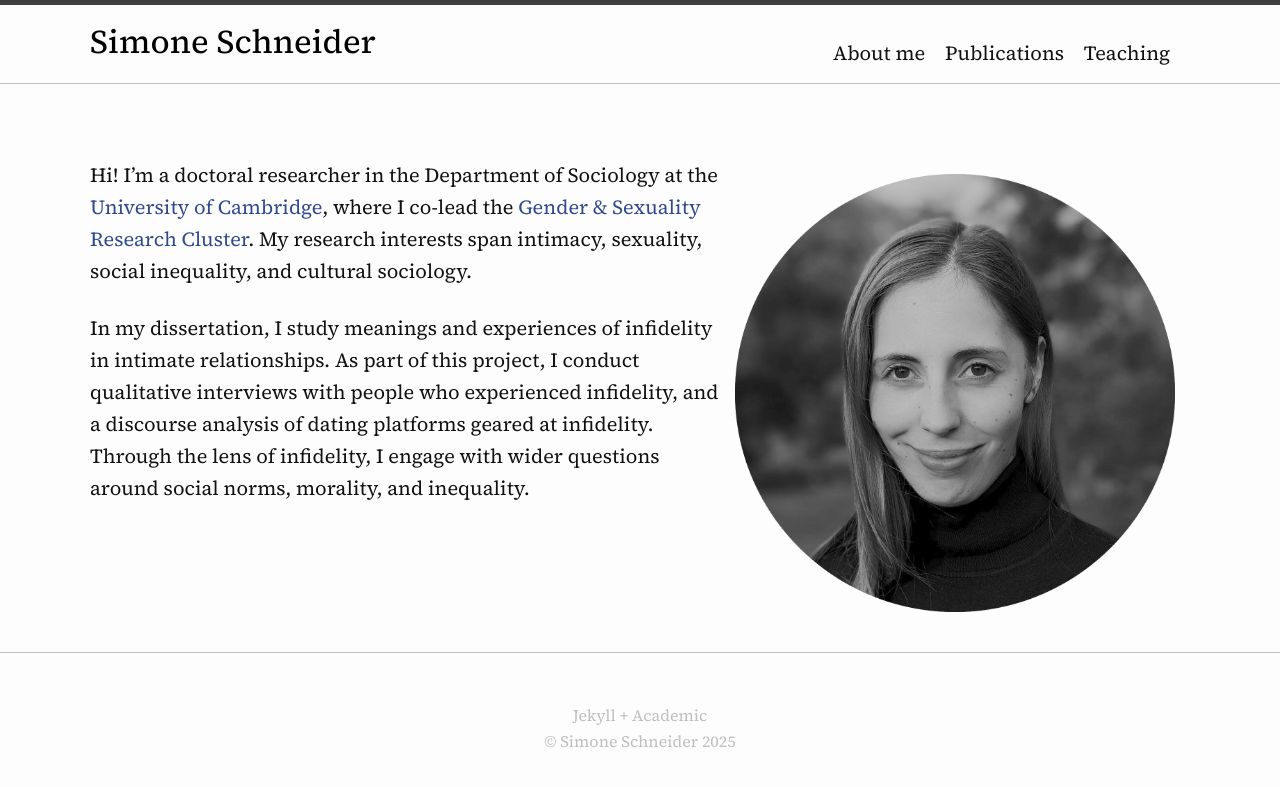
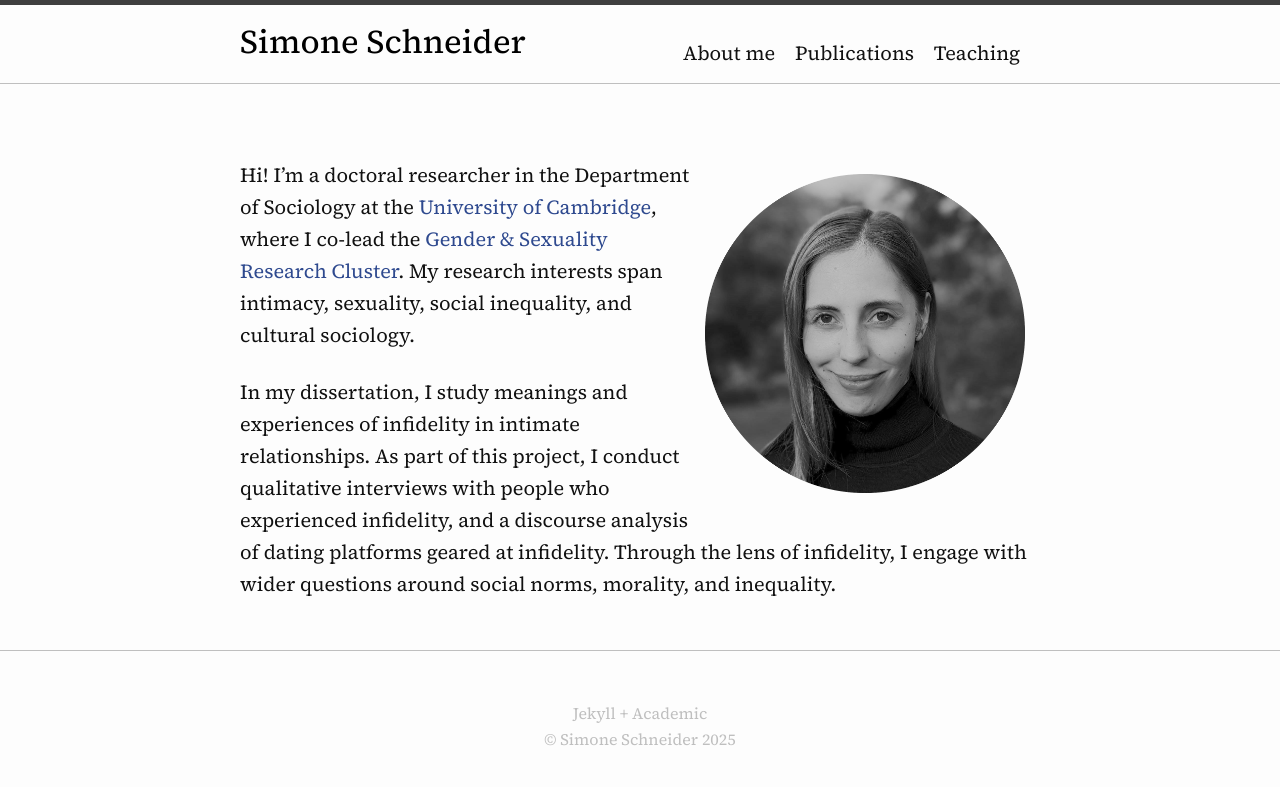
Before and after one commit to simone-schneider/simone-schneider.github.io, a Jekyll site: the page built from index.md, in a window 1280 px wide. Shown: the top 787 px of the page. Built offline with Jekyll 4.4.1, drawn with Linux system fonts in a browser that asks for light colours.

Commit message:
Update academic.scss

```diff
--- a/_sass/academic.scss
+++ b/_sass/academic.scss
@@ -98,10 +98,10 @@ $grey-color-lighter: lighten($grey-color, 90%) !default;
 $grey-color-dark:  darken($grey-color, 25%) !default;
 
 // Width of the content area
-$content-width:    1200px;
+$content-width:    900px;
 
 $on-palm:          600px !default;
-$on-laptop:        1200px !default;
+$on-laptop:        900px !default;
 
 // Use media queries like this:
 // @include media-query($on-palm) {
```
